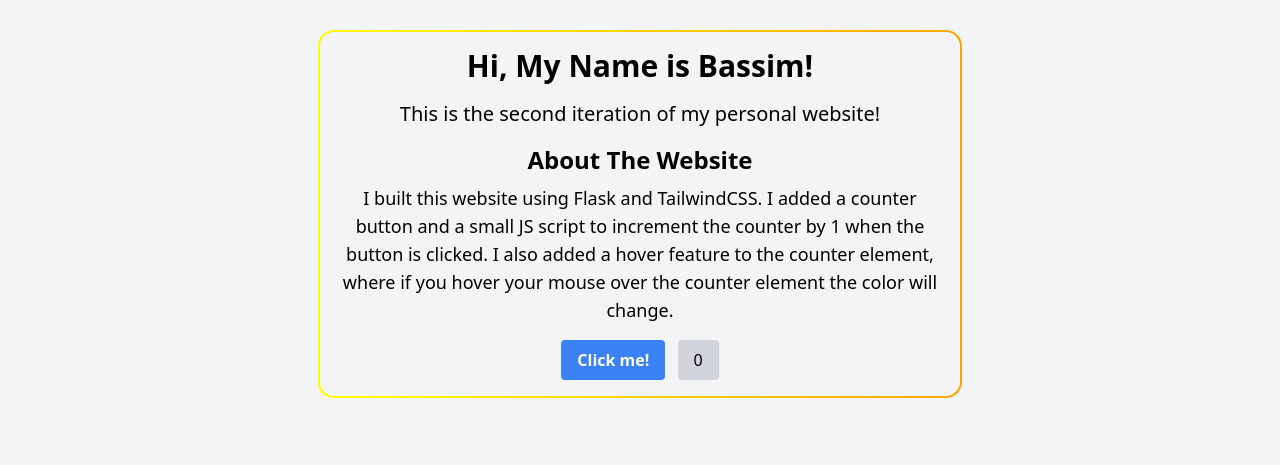
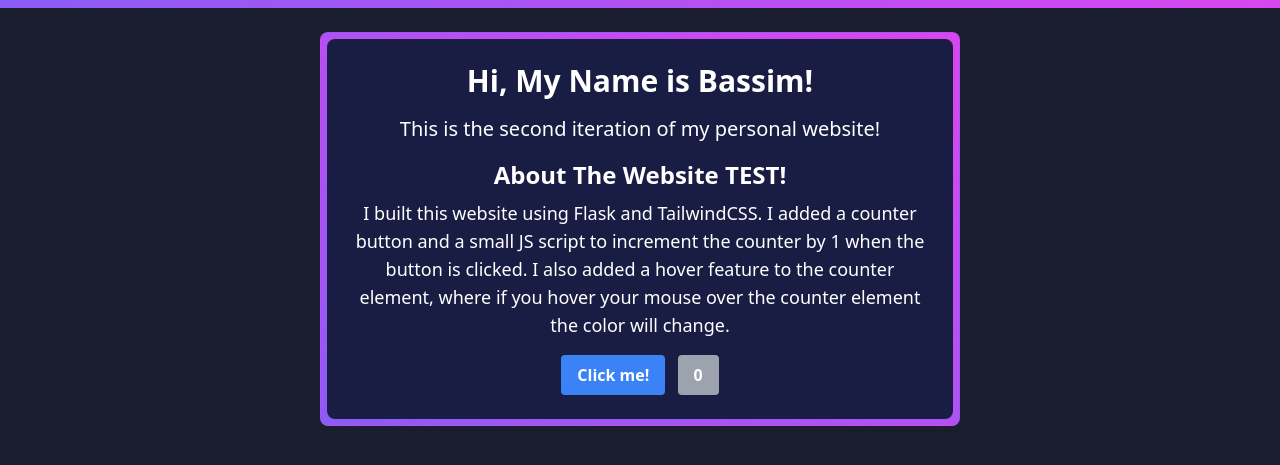
Before and after one commit to AVGVSTVS96/flaskWebsite, a Flask app: page / in a window 1280 px wide. Shown: the top 465 px of the page. Run offline with Flask 2, Linux system fonts and the light colour scheme; style sheets or scripts are compiled from the project's sources.

Commit message:
optimized code beautifully, added gradient border to top of page, and added custom colors

```diff
--- a/tailwind.config.js
+++ b/tailwind.config.js
@@ -2,7 +2,14 @@
 module.exports = {
   content: ['./templates/**/*.html'], // Add the paths to your HTML files
   theme: {
-    extend: {},
+    extend: {
+      colors: {
+        mycustom: {
+          100: '#191D43',
+          200: '#191D2D'
+        }
+      }
+    },
   },
   plugins: [],
 }
--- a/templates/index.html
+++ b/templates/index.html
@@ -4,42 +4,28 @@
     <meta charset="utf-8">
     <meta name="viewport" content="width=device-width, initial-scale=1">
     <title>Bassim's Site</title>
-    <meta name="description" content="{{ description }}">
+    <meta name="description" content="This is Bassim Shahidy's personal resume website.
+        Bassim is an IT Support technician with expertise in IT, AV, data, and programming
+        with Python, Flask, GPT-4, ChatGPT, Tailwind CSS, Cybersecurity, and Fraud Prevention">
     <link rel="stylesheet" href="{{ url_for('static', filename='output.css') }}">
-    <style>
-      .gradient-border {
-        position: relative;
-        display: inline-block;
-      }
-      .gradient-border::before {
-        content: "";
-        background: linear-gradient(to right, yellow, orange);
-        border-radius: 1rem;
-        position: absolute;
-        top: -2px;
-        left: -2px;
-        right: -2px;
-        bottom: -2px;
-        z-index: -1;
-      }
-      .content {
-        padding: 1rem;
-        border-radius: 0.9rem;
-      }
-    </style>
   </head>
-  <body class="bg-gray-100">
+  <body class="bg-mycustom-200 text-white">
+    <div class="h-2 bg-gradient-to-r from-violet-500 to-fuchsia-500 fixed top-0 left-0 right-0"></div>
     <div class="container mx-auto px-4 py-8 text-center max-w-2xl">
-      <div class="gradient-border">
-        <div class="content bg-gray-100">
+      <div class="p-1.5 border border-transparent bg-gradient-to-tr from-violet-500 to-fuchsia-500 rounded-lg">
+        <div class="content bg-mycustom-100 p-6 rounded-lg">
           <h1 class="text-3xl font-bold mb-4">Hi, My Name is Bassim!</h1>
           <p class="text-xl mb-4">This is the second iteration of my personal website!</p>
-          <h2 class="text-2xl font-bold mt-4 mb-2">About The Website</h2>
-          <p class="text-lg mb-4">I built this website using Flask and TailwindCSS. I added a counter button and a small JS script to increment the counter by 1 when the button is clicked. I also added a hover feature to the counter element, where if you hover your mouse over the counter element the color will change.</p>
-          <button id="click-me" class="bg-blue-500 hover:bg-blue-700 text-white font-bold py-2 px-4 rounded">
+          <h2 class="text-2xl font-bold mt-4 mb-2">About The Website TEST!</h2>
+          <p class="text-lg mb-4">I built this website using Flask and TailwindCSS. I added a counter button and
+            a small JS script to increment the counter by 1 when the button is clicked. I also added
+            a hover feature to the counter element, where if you hover your mouse over the counter
+            element the color will change.
+          </p>
+          <button id="click-me" class="bg-blue-500 hover:bg-blue-700 font-bold py-2 px-4 rounded">
             Click me!
           </button>
-          <span id="counter-display" class="inline-block bg-gray-300 hover:bg-blue-400 border-gray-50 px-4 py-2 ml-2 rounded text-center">
+          <span id="counter-display" class="inline-block bg-gray-400 hover:bg-slate-600 font-bold border-gray-50 px-4 py-2 ml-2 rounded text-center">
             0
           </span>
         </div>
```
Also changed, not shown: 1 other file. Lines whose indentation alone changed are shown as unchanged.
